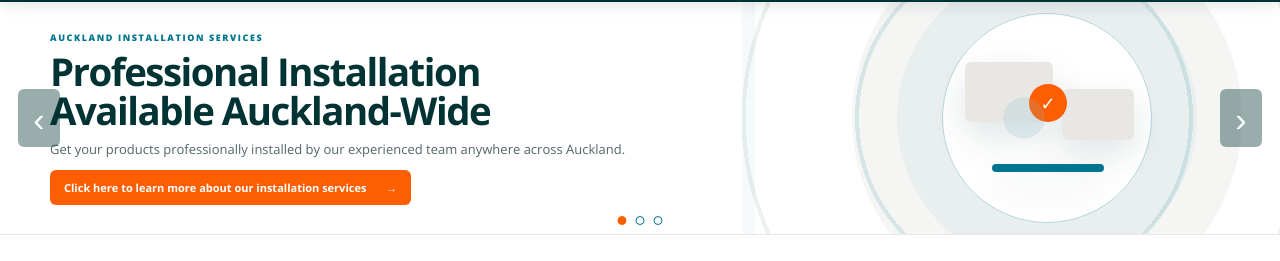
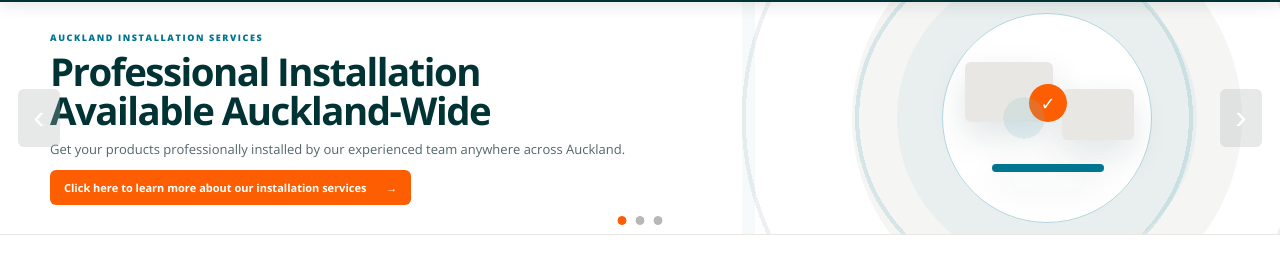
Before and after one commit to YangWang0124/iSmartTech, a React (Vite) app: page / in a window 1280 px wide. Shown: the part 165-426 px from the top of the page. Built offline with nearby package versions, Linux system fonts and the light colour scheme; no server answers; grey boxes are pictures that could not be loaded.

Commit message:
Refine carousel controls

```diff
--- a/src/pages/HomePage.tsx
+++ b/src/pages/HomePage.tsx
@@ -29,7 +29,7 @@ function HomeCarousel() {
       <Link className="home-slide home-slide--camera-banner home-slide--alarm-banner" to="/products/hikvision-ax-pro-security-kit" aria-label="View the Hikvision AX PRO Alarm Security Kit" aria-hidden={slide !== 1}><img src="/assets/hikvision-ax-pro-banner-outpainted.png" alt="Hikvision AX PRO alarm kit in a wide natural home entrance with DS-PWA96-Kit-WB model number" /></Link>
       <Link className="home-slide home-slide--camera-banner home-slide--dahua-banner" to="/products/dahua-4k-turret" aria-label="View the Dahua 6MP Dual Light Turret Network Camera" aria-hidden={slide !== 2}><img src="/assets/dahua-camera-banner-complete.png" alt="Dahua DH-IPC-HDW3667EM-S-IL-ANZ turret camera installed beneath a modern residential roof eave" /></Link>
     </div>
-    <button className="carousel-arrow carousel-arrow--previous" onClick={() => move(-1)} aria-label="Previous banner">‹</button><button className="carousel-arrow carousel-arrow--next" onClick={() => move(1)} aria-label="Next banner">›</button>
+    <button className="carousel-arrow carousel-arrow--previous" onClick={() => move(-1)} aria-label="Previous banner"><span aria-hidden="true">‹</span></button><button className="carousel-arrow carousel-arrow--next" onClick={() => move(1)} aria-label="Next banner"><span aria-hidden="true">›</span></button>
     <div className="carousel-dots">{[0,1,2].map(index => <button key={index} className={slide === index ? "active" : ""} onClick={() => setSlide(index)} aria-label={`Show banner ${index + 1}`} aria-current={slide === index ? "true" : undefined} />)}</div>
   </section>;
 }
--- a/src/palette.css
+++ b/src/palette.css
@@ -53,6 +53,10 @@ body{background:#fff}.top-strip{background:#e8e7e3;color:#013334}.brand__mark{ba
 .home-slide--alarm-banner img{object-fit:cover;object-position:center}
 .home-slide--dahua-banner>img{object-fit:cover;object-position:57% 38%}
 .carousel-dots{bottom:9px}
+.carousel-dots button:not(.active){background:#b7b7b7;border-color:#b7b7b7}
+.carousel-arrow{display:grid;place-items:center;padding:0;background:rgba(174,181,181,.3);color:#fff;line-height:1}
+.carousel-arrow>span{display:block;transform:translateY(-3px)}
+.carousel-arrow:hover{background:rgba(150,159,159,.5)}
 @media(max-width:700px){.home-carousel{height:clamp(175px,30vw,245px)}.home-slide--installation .home-slide__content{padding:12px 52px}.home-slide--installation .home-slide__content h1{font-size:clamp(17px,4.7vw,28px);max-width:76%;margin-bottom:8px}.home-slide--installation .home-slide__content .button{font-size:clamp(8px,2vw,11px);padding:7px 9px;max-width:72%}.home-slide--dahua-banner>img{object-position:58% 38%}.carousel-dots{bottom:6px}}
 .product-grid--list .product-card{display:grid;grid-template-columns:220px minmax(0,1fr)}
 .product-grid--list .product-card__visual{height:100%;min-height:210px}
```
